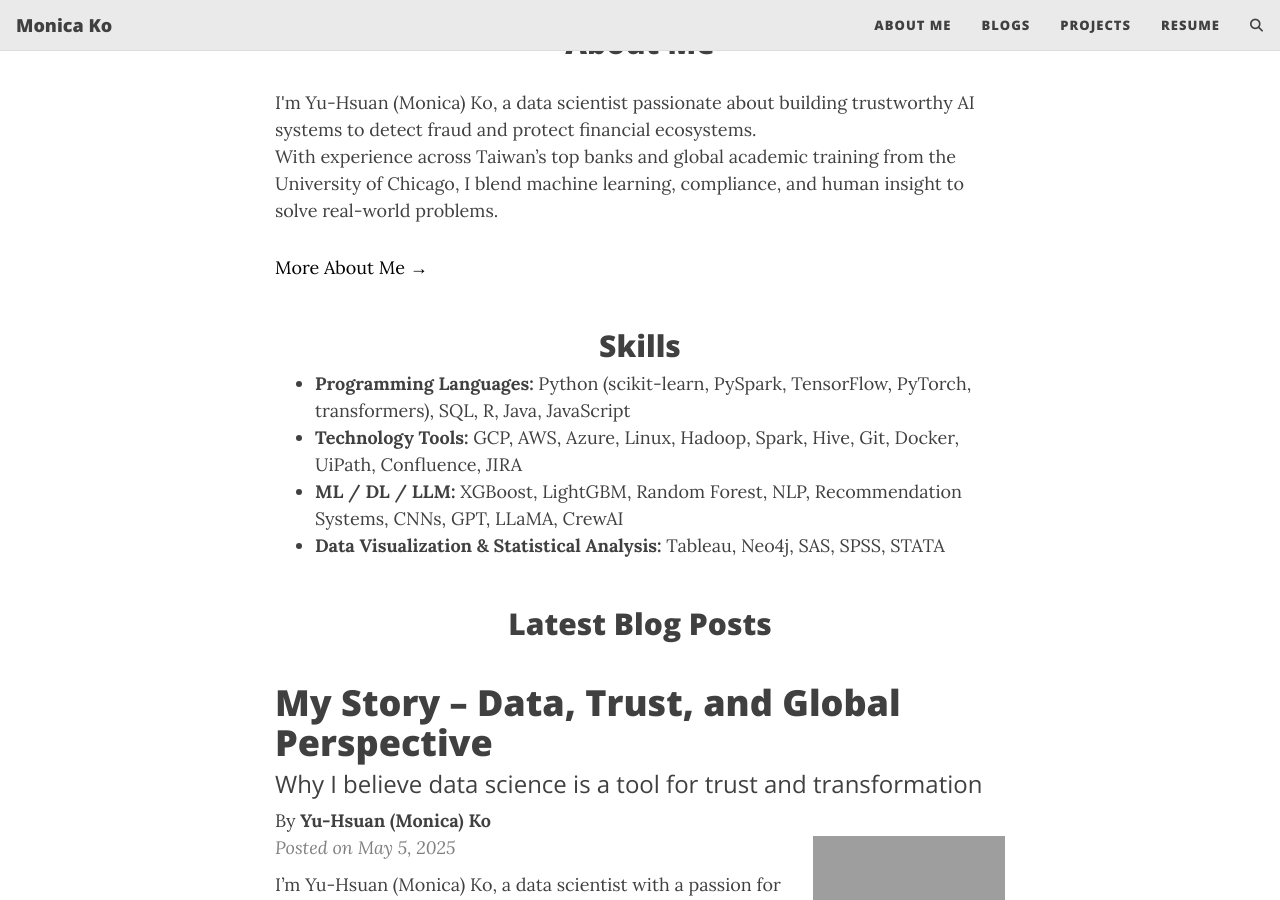
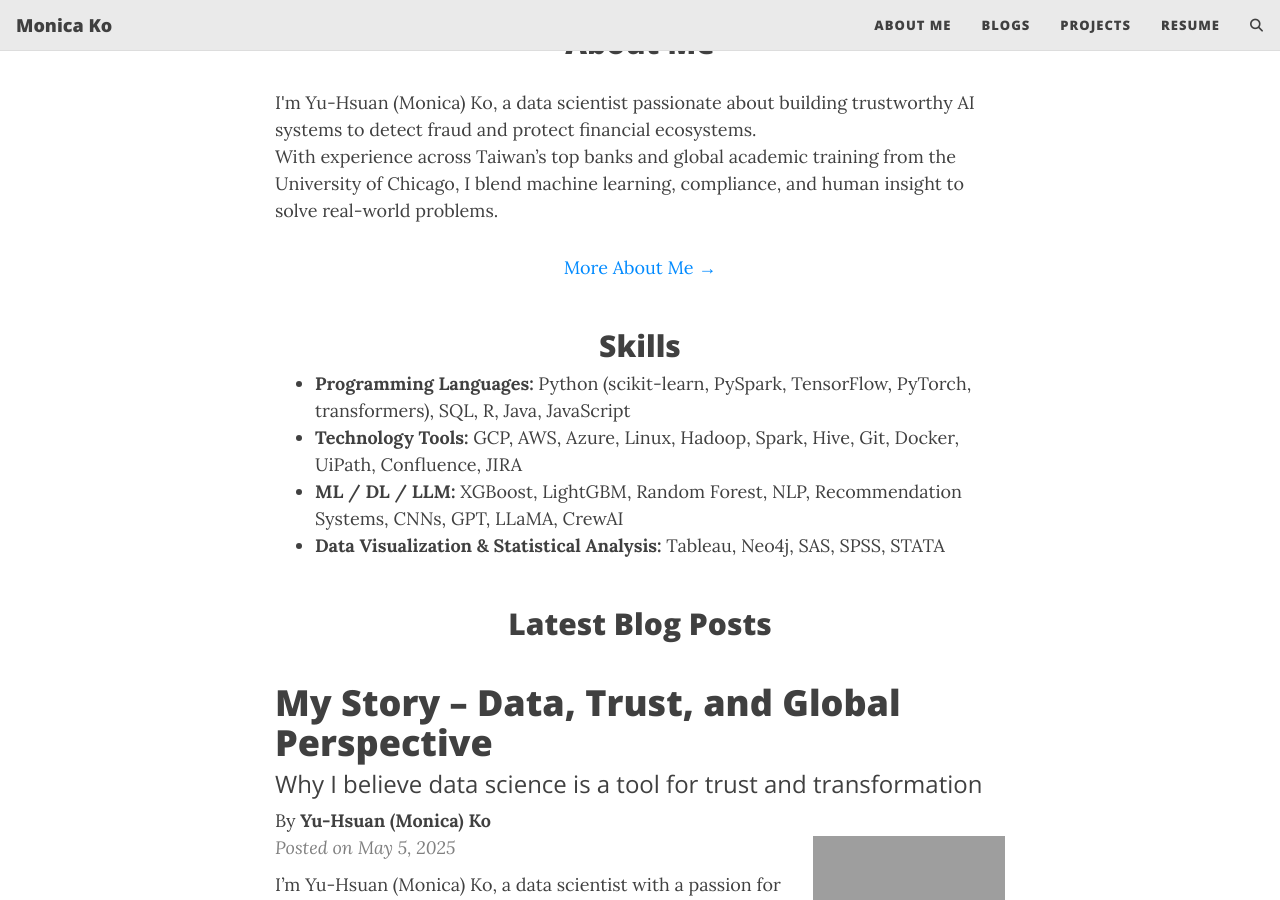
Before and after one commit to yuhsuanko/yuhsuanko.github.io, a Jekyll site: the page built from index.html, in a window 1280 px wide and 900 px high, scrolled down 339 px. Built offline with Jekyll 4.4.1, drawn with Linux system fonts in a browser that asks for light colours; the list of posts is cut into pages by our own code; comment, search, counter and statistics services are not loaded.

Commit message:
Update index.html

```diff
--- a/index.html
+++ b/index.html
@@ -11,7 +11,9 @@
     I'm Yu-Hsuan (Monica) Ko, a data scientist passionate about building trustworthy AI systems to detect fraud and protect financial ecosystems.<br>
     With experience across Taiwan’s top banks and global academic training from the University of Chicago, I blend machine learning, compliance, and human insight to solve real-world problems.
   </p>
-  <a href="/aboutme" style="text-align: center; color: black;">More About Me →</a>
+  <p style="text-align: center; margin-top: 1rem;">
+  <a href="/aboutme" style=color: black;">More About Me →</a>
+  </p>
 </section>
 
 <section class="skills-section" style="text-align: left; max-width: 800px; margin: 3rem auto;">
```
